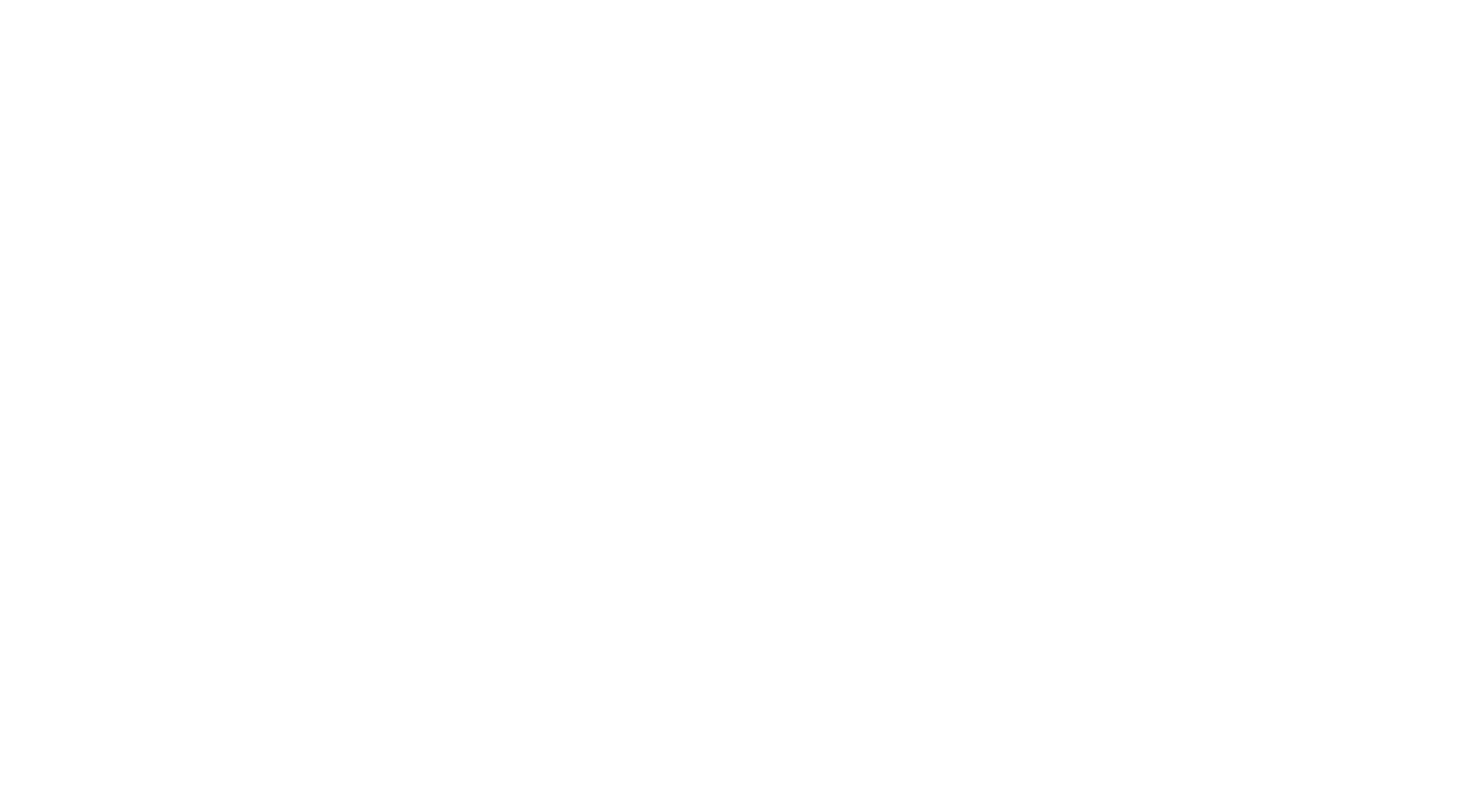
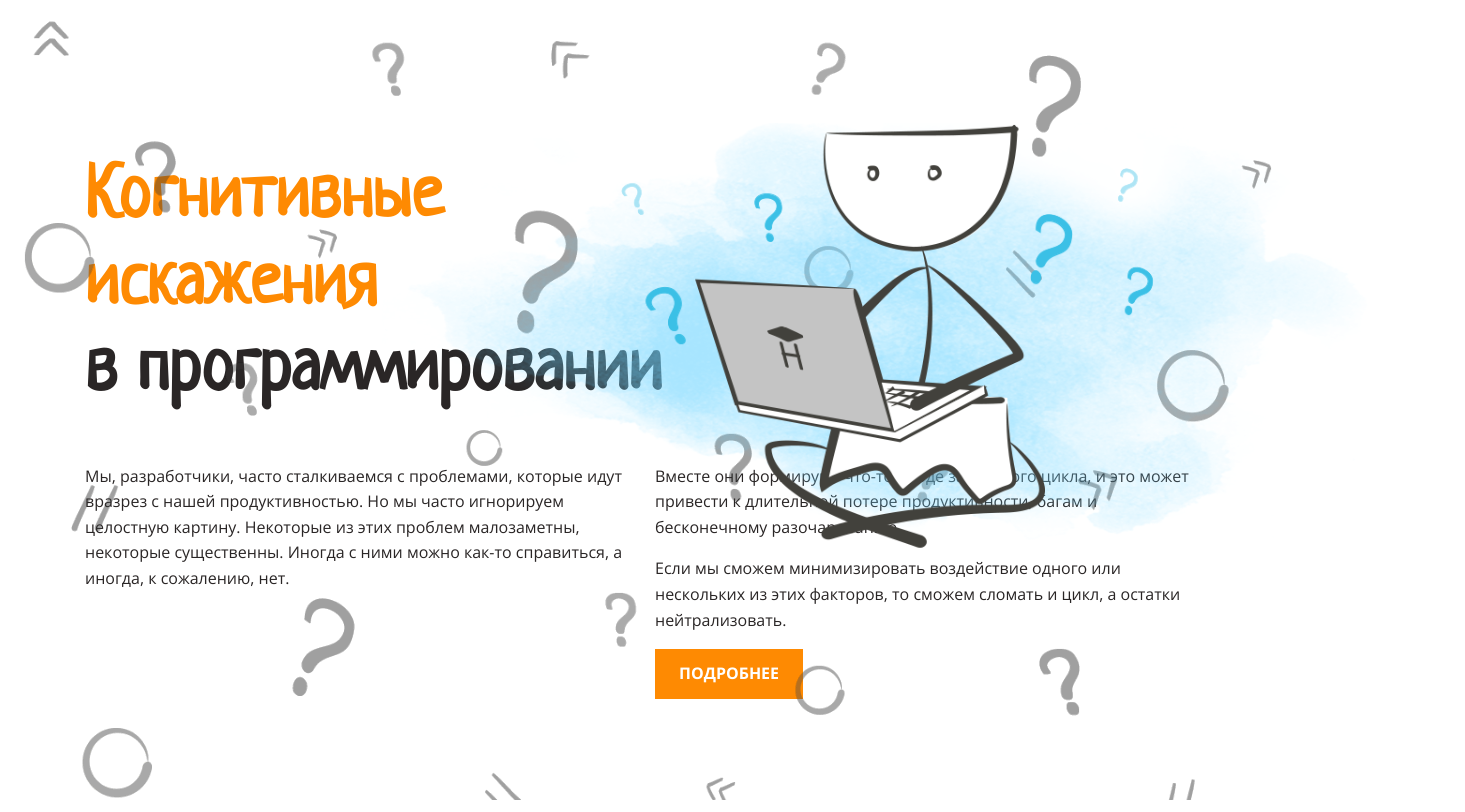
Before and after one commit to VaFed/layout-designer-project-lvl1, a plain HTML site: page index.html in a window 1280 px wide. Shown: the whole page, 1465 px wide, since content can reach past the window. Drawn offline with Linux system fonts and the light colour scheme.

Commit message:
added bottom, pictures, header into header

```diff
--- a/index.html
+++ b/index.html
@@ -8,43 +8,64 @@
     <title>layout-designer-project-lvl1/VaFed</title>
 </head>
 <body>
-    <header></header>
+
+    <header class="background-image">
+        <div class="position-relative into-section">
+            <h1><span class="orange">Когнитивные<br>искажения<br></span>в программировании</h1>
+            <img class="position-absolute header-image" src="./images/main.png" alt="human_with_laptop">
+            <article class="column-2">
+                <p class="break-after">Мы, разработчики, часто сталкиваемся с проблемами, которые идут вразрез с нашей продуктивностью. Но мы часто игнорируем целостную картину. Некоторые из этих проблем малозаметны, некоторые существенны. Иногда с ними можно как-то справиться, а иногда, к сожалению, нет.</p>
+                <p>Вместе они формируют что-то вроде замкнутого цикла, и это может привести к длительной потере продуктивности, багам и бесконечному разочарованию.</p>
+                <p>Если мы сможем минимизировать воздействие одного или нескольких из этих факторов, то сможем сломать и цикл, а остатки нейтрализовать.</p>
+                <div class="bottom"><a href="#down">ПОДРОБНЕЕ</a></div>
+            </article>
+        </div>
+    </header>
+
     <main>
         <section>
             <div>
 
             </div>
         </section>
+
         <section>
-            <div>
+            <p><a name="down"></a></p>
+            <div class="into-section">
 
             </div>
         </section>
-        <section>
-            <div>
+
+        <section class="background-image">
+            <div class="into-section">
 
             </div>
         </section>
-        <section>
-            <div>
+
+        <section class="background-image">
+            <div class="into-section">
 
             </div>
         </section>
-        <section>
-            <div>
+
+        <section class="background-image">
+            <div class="into-section">
 
             </div>
         </section>
-        <section>
-            <div>
+
+        <section class="background-image">
+            <div class="into-section">
 
             </div>
         </section>
-        <section>
-            <div>
+
+        <section class="background-image">
+            <div class="into-section">
 
             </div>
         </section>
+
     </main>
     <footer></footer>
 </body>
--- a/landing.css
+++ b/landing.css
@@ -57,6 +57,70 @@
 
   .into-section {
     max-width: 1110px;
-    text-align: center;
+    margin: 0 auto;
     padding: 100px 0;
   }
+
+  .background-image::before {
+    position: absolute;
+
+    left: 0;
+    right: 0;
+    top: 0;
+    bottom: 0;
+
+    background-image: url(./images/background.png);
+    background-repeat: no-repeat;
+    background-size: cover;
+
+    opacity: 0.1;
+
+    content: '';
+  }
+
+  .position-relative {
+    position: relative;
+  }
+
+  .position-absolute {
+    position: absolute;
+  }
+
+  .header-image {
+    height: 525px;
+    top: 55px;
+    right: -270px;
+
+    z-index: 1;
+
+    overflow: hidden;
+  }
+
+  .column-2 {
+    column-count: 2;
+    column-gap: 30px;
+  }
+
+  .column-2 p {
+    margin-top: 0;
+  }
+
+  .orange {
+    color: var(--basic-color);
+  }
+
+  .break-after {
+    break-after: column;
+  }
+
+  .bottom {
+    background-color: var(--basic-color);
+    display: inline-block;
+    padding: 12px 24px;
+  }
+
+  .bottom a {
+    text-decoration: none;
+    color: var(--white-color);
+    font-weight: 700;
+  }
```
Also changed, not shown: images/1.png (added), images/2.png (added), images/3.png (added), images/4.png (added), images/5.png (added), images/background.png (added), images/main.png (added), images/send.svg (added).
